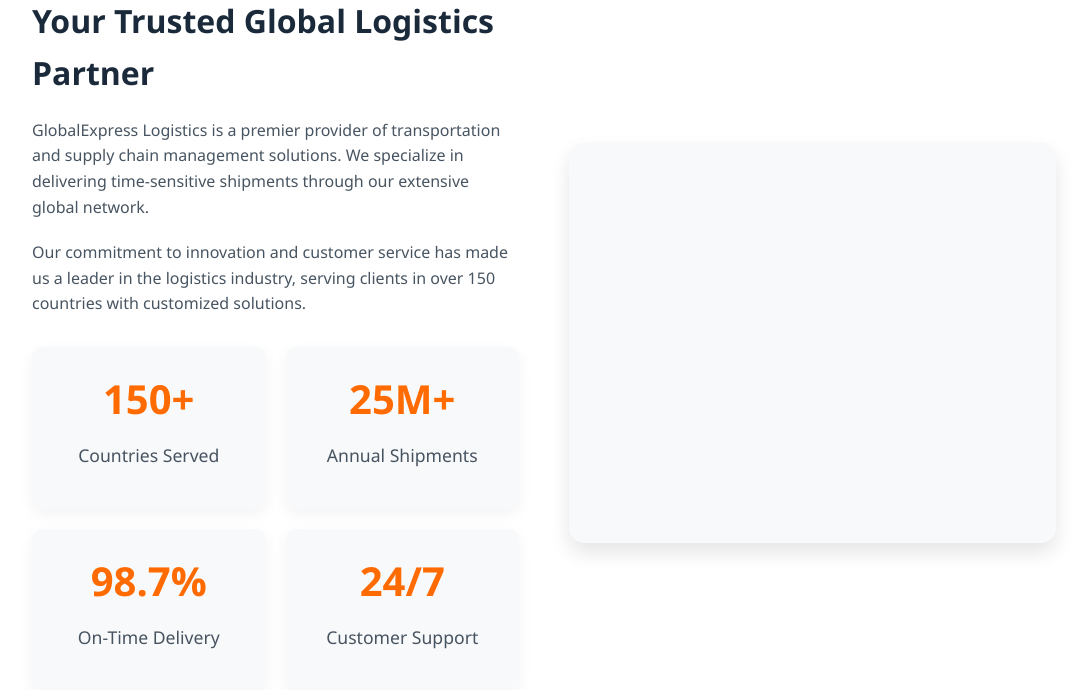
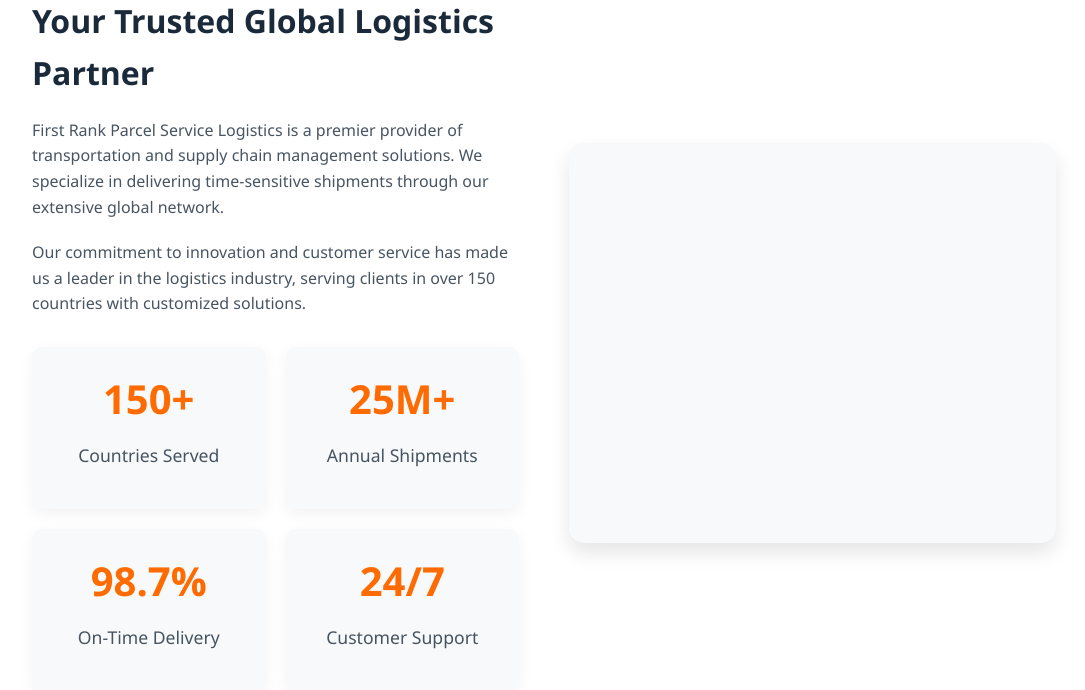
Before and after one commit to savagethug01/-firstRankParcelService, a Django app: page / in a window 1280 px wide. Shown: the part 1210-1900 px from the top of the page, without its empty margins (96-1181 px from the left). Run offline with Django 5.2, Linux system fonts and the light colour scheme.

Commit message:
Update index.html
Save

```diff
--- a/shipping_site/shipping/templates/shipping/index.html
+++ b/shipping_site/shipping/templates/shipping/index.html
@@ -1265,7 +1265,7 @@
         <div class="about-content">
             <div class="about-text">
                 <h3>Your Trusted Global Logistics Partner</h3>
-                <p>GlobalExpress Logistics is a premier provider of transportation and supply chain management solutions. We specialize in delivering time-sensitive shipments through our extensive global network.</p>
+                <p>First Rank Parcel Service Logistics is a premier provider of transportation and supply chain management solutions. We specialize in delivering time-sensitive shipments through our extensive global network.</p>
                 <p>Our commitment to innovation and customer service has made us a leader in the logistics industry, serving clients in over 150 countries with customized solutions.</p>
 
                 <div class="stats">
@@ -1533,7 +1533,7 @@
             </div>
 
             <div class="copyright">
-                &copy; <span id="current-year">2025</span> GlobalExpress Logistics. All rights reserved.
+                &copy; <span id="current-year">2025</span> First Rank Parcel Service. All rights reserved.
             </div>
         </div>
     </footer>
```
